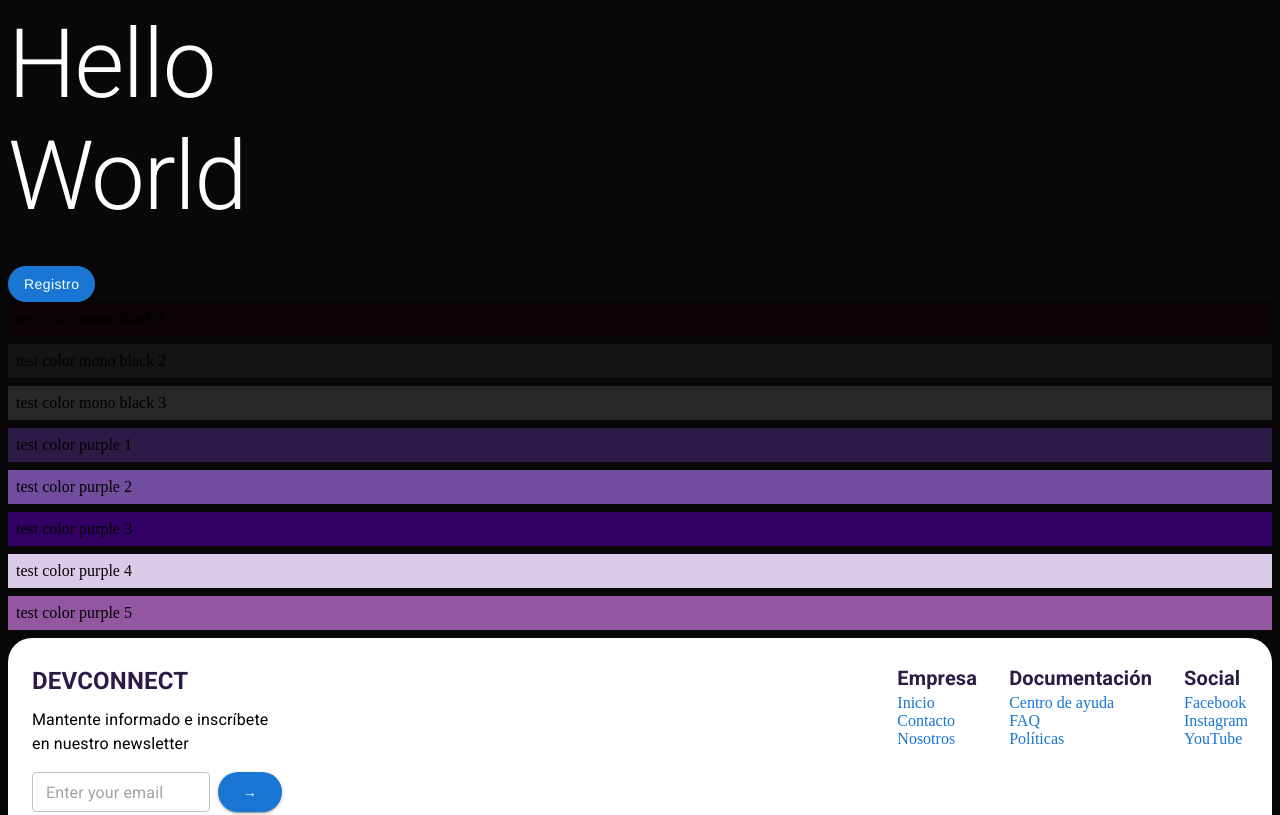
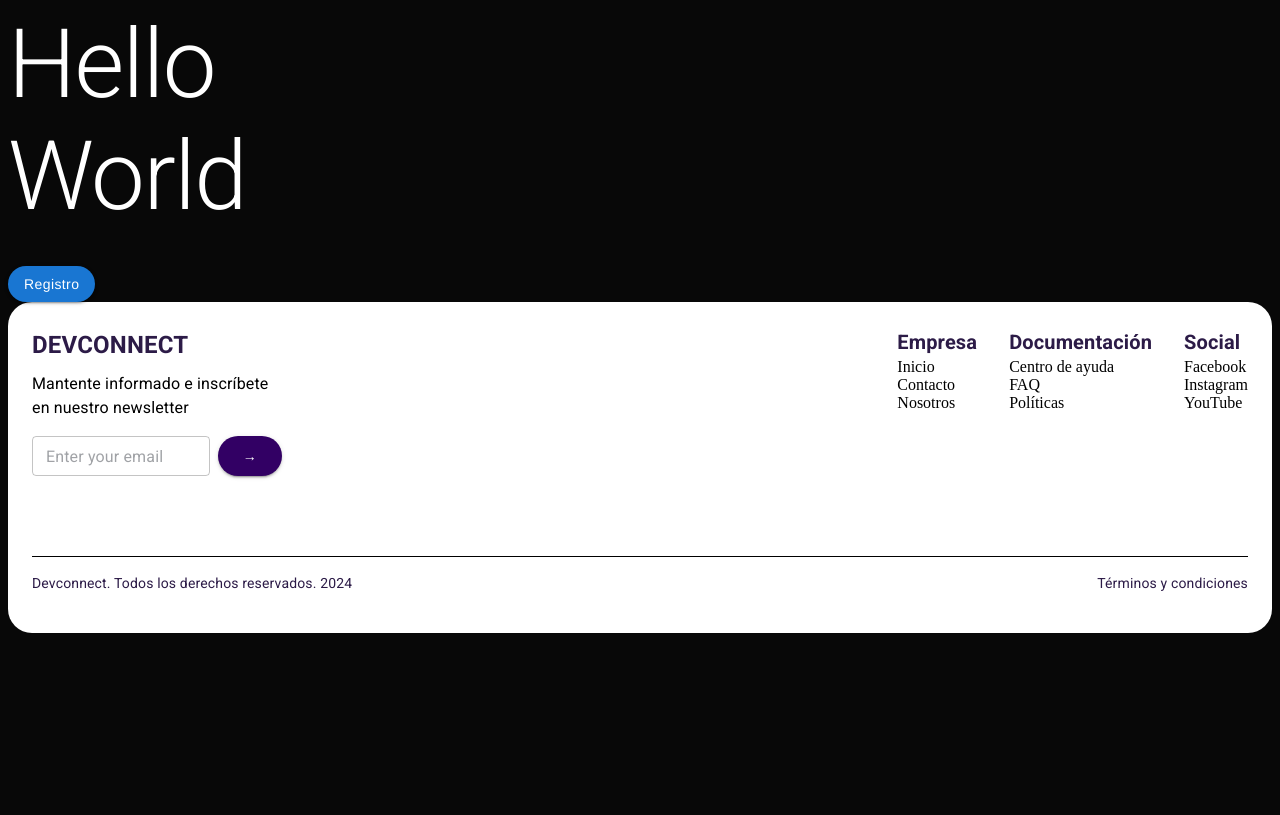
Before and after one commit to No-Country-simulation/c20-36-n-node-react, a React (Vite) app in the folder frontend/: page / in a window 1280 px wide. Shown: the top 815 px of the page. Built offline with nearby package versions, Linux system fonts and the light colour scheme.

Commit message:
feat: crate register form v1

```diff
--- a/frontend/src/components/organisms/Footer.tsx
+++ b/frontend/src/components/organisms/Footer.tsx
@@ -39,7 +39,7 @@ export function Footer() {
           </Typography>
           <Box sx={{ display: 'flex', gap: 1 }}>
             <TextField placeholder="Enter your email" variant="outlined" size="small" sx={{ flexGrow: 1 }} />
-            <Button variant="contained" color="primary">
+            <Button variant="contained" sx={{ bgcolor: 'purple.3', '&:hover': { backgroundColor: 'purple.2', color: 'mono.white' } }}>
               →
             </Button>
           </Box>
@@ -57,15 +57,15 @@ export function Footer() {
             <Typography variant="h6" sx={{ color: 'purple.1', fontWeight: 'bold' }}>
               Empresa
             </Typography>
-            <Link href="#" underline="none">
+            <Link href="#" underline="none" sx={{ color: 'inherit' }}>
               Inicio
             </Link>
             <br />
-            <Link href="#" underline="none">
+            <Link href="#" underline="none" sx={{ color: 'inherit' }}>
               Contacto
             </Link>
             <br />
-            <Link href="#" underline="none">
+            <Link href="#" underline="none" sx={{ color: 'inherit' }}>
               Nosotros
             </Link>
           </Box>
@@ -74,15 +74,15 @@ export function Footer() {
             <Typography variant="h6" sx={{ color: 'purple.1', fontWeight: 'bold' }}>
               Documentación
             </Typography>
-            <Link href="#" underline="none">
+            <Link href="#" underline="none" sx={{ color: 'inherit' }}>
               Centro de ayuda
             </Link>
             <br />
-            <Link href="#" underline="none">
+            <Link href="#" underline="none" sx={{ color: 'inherit' }}>
               FAQ
             </Link>
             <br />
-            <Link href="#" underline="none">
+            <Link href="#" underline="none" sx={{ color: 'inherit' }}>
               Políticas
             </Link>
           </Box>
@@ -91,15 +91,15 @@ export function Footer() {
             <Typography variant="h6" sx={{ color: 'purple.1', fontWeight: 'bold' }}>
               Social
             </Typography>
-            <Link href="#" underline="none" target="_blank">
+            <Link href="#" underline="none" sx={{ color: 'inherit' }} target="_blank">
               Facebook
             </Link>
             <br />
-            <Link href="#" underline="none" target="_blank">
+            <Link href="#" underline="none" sx={{ color: 'inherit' }} target="_blank">
               Instagram
             </Link>
             <br />
-            <Link href="#" underline="none" target="_blank">
+            <Link href="#" underline="none" sx={{ color: 'inherit' }} target="_blank">
               YouTube
             </Link>
           </Box>
--- a/frontend/src/screens/HomeScreen/HomeScreen.tsx
+++ b/frontend/src/screens/HomeScreen/HomeScreen.tsx
@@ -13,14 +13,6 @@ export default function HomeScreen() {
           </Typography>
         </Box>
         <RegisterForm />
-        <Box sx={{ bgcolor: 'mono.black.1', p: 1, mb: 1 }}>test color mono black 1</Box>
-        <Box sx={{ bgcolor: 'mono.black.2', p: 1, mb: 1 }}>test color mono black 2</Box>
-        <Box sx={{ bgcolor: 'mono.black.3', p: 1, mb: 1 }}>test color mono black 3</Box>
-        <Box sx={{ bgcolor: 'purple.1', p: 1, mb: 1 }}>test color purple 1</Box>
-        <Box sx={{ bgcolor: 'purple.2', p: 1, mb: 1 }}>test color purple 2</Box>
-        <Box sx={{ bgcolor: 'purple.3', p: 1, mb: 1 }}>test color purple 3</Box>
-        <Box sx={{ bgcolor: 'purple.4', p: 1, mb: 1 }}>test color purple 4</Box>
-        <Box sx={{ bgcolor: 'purple.5', p: 1, mb: 1 }}>test color purple 5</Box>
         <Footer />
       </main>
     </ThemeProvider>
```
